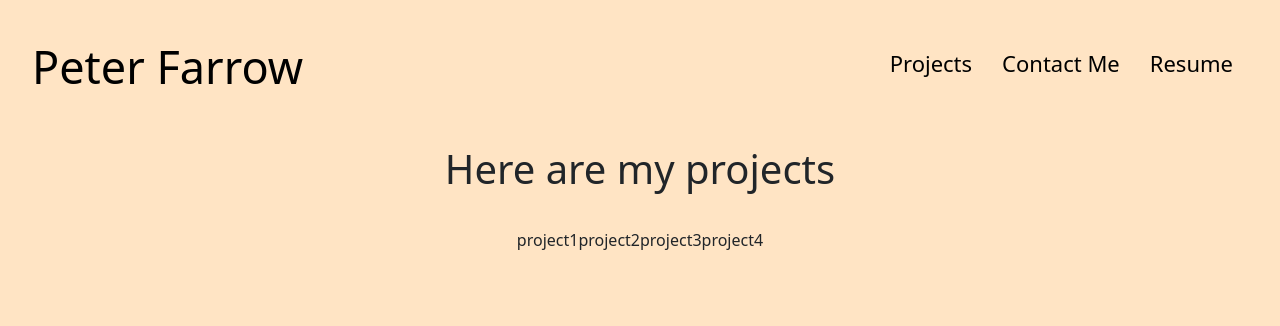
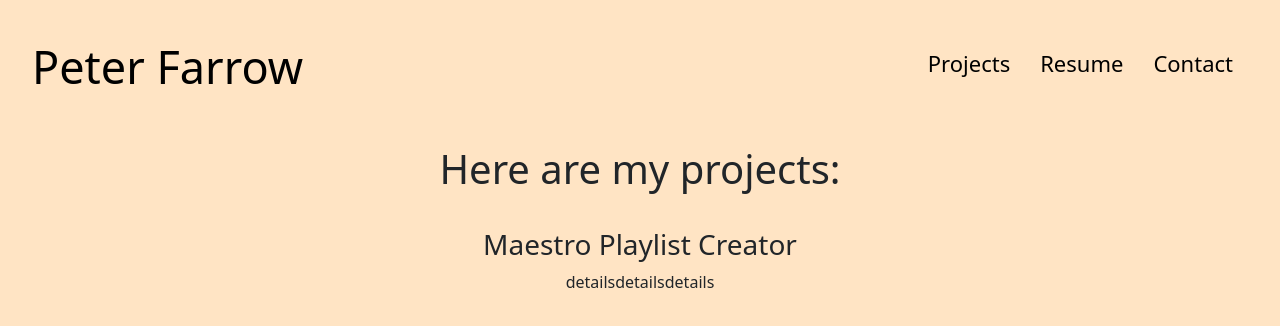
Before and after one commit to peter5farrow/portfolio, a React (Vite) app: page /projects in a window 1280 px wide. Shown: the top 326 px of the page. Built offline with nearby package versions, Linux system fonts and the light colour scheme.

Commit message:
changed contact-me to contact

```diff
--- a/package.json
+++ b/package.json
@@ -11,11 +11,14 @@
   },
   "dependencies": {
     "bootstrap": "^5.3.3",
+    "express": "^5.1.0",
+    "morgan": "^1.10.1",
     "react": "^18.3.1",
     "react-bootstrap": "^2.10.5",
     "react-dom": "^18.3.1",
     "react-pdf": "^9.1.1",
-    "react-router-dom": "^6.27.0"
+    "react-router-dom": "^6.27.0",
+    "vite-express": "^0.21.1"
   },
   "devDependencies": {
     "@eslint/js": "^9.13.0",
--- a/src/components/NavBar.jsx
+++ b/src/components/NavBar.jsx
@@ -29,10 +29,10 @@ const Navbar = () => {
             <NavButton page="projects" />
           </li>
           <li>
-            <NavButton page="contact-me" />
+            <NavButton page="resume" />
           </li>
           <li>
-            <NavButton page="resume" />
+            <NavButton page="contact" />
           </li>
         </ul>
       </div>
--- a/src/main.jsx
+++ b/src/main.jsx
@@ -10,16 +10,16 @@ import App from "./App.jsx";
 import "bootstrap/dist/css/bootstrap.css";
 import Home from "./pages/Home.jsx";
 import Projects from "./pages/Projects.jsx";
-import ContactMe from "./pages/ContactMe.jsx";
 import Resume from "./pages/Resume.jsx";
+import Contact from "./pages/Contact.jsx";
 
 const router = createBrowserRouter(
   createRoutesFromElements(
     <Route path="/" element={<App />}>
       <Route index element={<Home />} />
       <Route path="/projects" element={<Projects />} />
-      <Route path="/contact-me" element={<ContactMe />} />
       <Route path="/resume" element={<Resume />} />
+      <Route path="/contact" element={<Contact />} />
     </Route>
   )
 );
--- a/src/pages/ContactMe.jsx
+++ b/src/pages/Contact.jsx
@@ -1,7 +1,7 @@
-export default function ContactMe() {
+export default function Contact() {
   return (
     <>
-      <h1 className="header">Contact Me</h1>
+      <h1 className="header">Contact</h1>
       <div className="text-body">
         <p>pnfarrow@gmail.com</p>
       </div>
--- a/src/pages/Home.jsx
+++ b/src/pages/Home.jsx
@@ -5,7 +5,7 @@ export default function Home() {
     <>
       <h1 className="header">Hello.</h1>
       <img src={headshot} alt="headshot" height="450vh" width="auto" />
-      <p>My name is Peter, and I am a software engineer.</p>
+      <p>My name is Peter, and I am a web developer and software engineer.</p>
     </>
   );
 }
--- a/src/pages/Projects.jsx
+++ b/src/pages/Projects.jsx
@@ -1,9 +1,10 @@
 export default function Projects() {
   return (
     <>
-      <h1 className="header">Here are my projects</h1>
+      <h1 className="header">Here are my projects:</h1>
       <div className="text-body">
-        <p>project1project2project3project4</p>
+        <h3>Maestro Playlist Creator</h3>
+        <p>detailsdetailsdetails</p>
       </div>
     </>
   );
```
Also changed, not shown: 1 other file (tests, documents, lock files or other folders).
